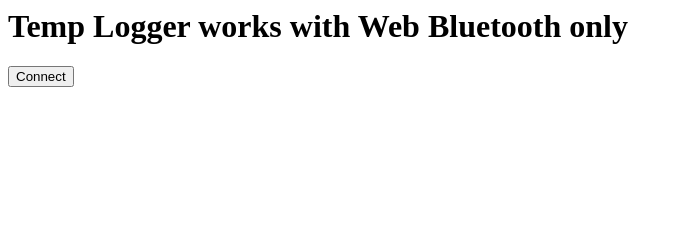
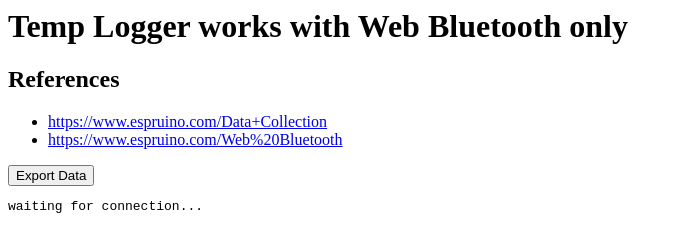
Before and after one commit to johanbove/espruino-templogger, a plain HTML site: page index.html in a window 1280 px wide. Shown: the whole page, without its empty margins (0-682 px from the left). Drawn offline with Linux system fonts and the light colour scheme.

Commit message:
Update index.html

```diff
--- a/index.html
+++ b/index.html
@@ -4,21 +4,35 @@
   </head>
   <body>
     <h1>Temp Logger works with Web Bluetooth only</h1>
-  <button id="connect" type="button">Connect</button>
+
+    <h2>References</h2>
+    <ul>
+      <li><a href="https://www.espruino.com/Data+Collection">https://www.espruino.com/Data+Collection</a>
+      <li><a href="https://www.espruino.com/Web%20Bluetooth">https://www.espruino.com/Web%20Bluetooth</a>
+    </ul>
+
+    <button type="button">Export Data</button>
+
+    <pre>waiting for connection...</pre>
+
     <script src="https://www.puck-js.com/puck.js"></script>
+
     <script>
     function onLine(data) {
       // CSV data is received here
       console.log('data', data);
+      document.querySelector('pre').textContent(data);
     }
 
     var connection;
-   var button = document.getElementById('connect');
+    var button = document.querySelector('button');
+
     button.addEventListener("click", function() {
       if (connection) {
         connection.close();
         connection = undefined;
       }
+
       Puck.connect(function(c) {
         if (!c) {
           alert("Couldn't connect!");
```
Lines whose indentation alone changed are shown as unchanged.
